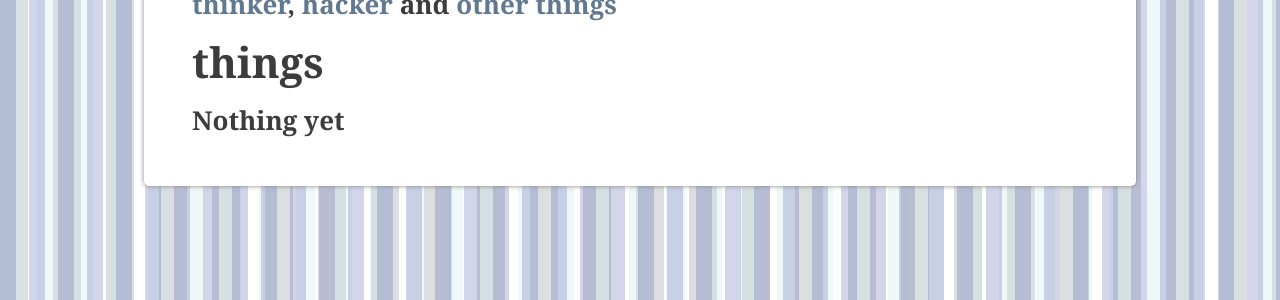
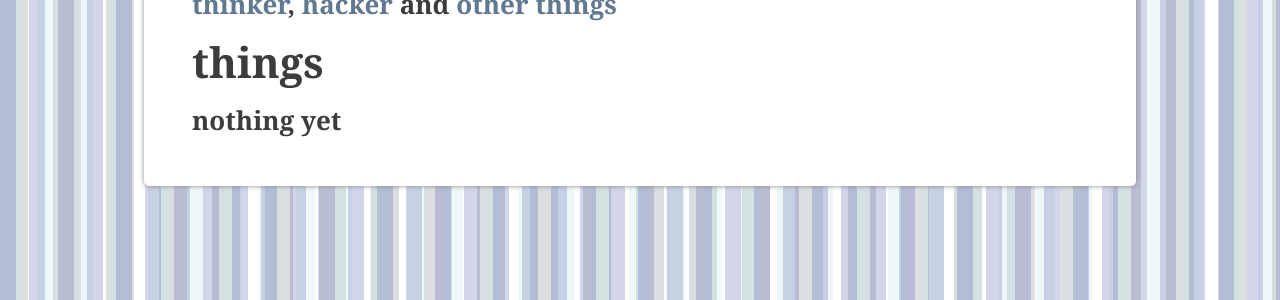
Before and after one commit to barkmadley/barkmadley.github.com, a Jekyll site: the page built from things/index.html, in a window 1280 px wide. Shown: the part 144-444 px from the top of the page. Built offline with Jekyll 4.4.1, drawn with Linux system fonts in a browser that asks for light colours; nearby versions of some CDN libraries; Markdown is read by kramdown in place of the engine named in the settings.

Commit message:
capitalisation.

```diff
--- a/things/index.html
+++ b/things/index.html
@@ -20,7 +20,7 @@ title: things
   {% endfor %}
   </ul>
   {% else %}
-  <h3>Nothing yet</h3>
+  <h3>nothing yet</h3>
   {% endif %}
 
 </article>
```
